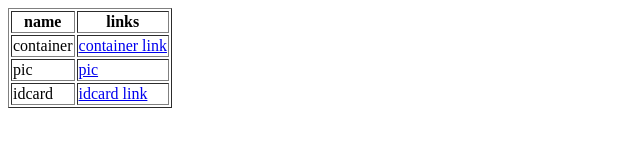
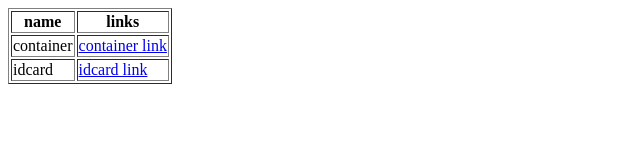
Before and after one commit to saiviketan/css-day-3, a plain HTML site: page index.html in a window 1280 px wide. Shown: the whole page, without its empty margins (0-640 px from the left). Drawn offline with Linux system fonts and the light colour scheme.

Commit message:
added some files

```diff
--- a/index.html
+++ b/index.html
@@ -15,10 +15,7 @@
             <td>container</td>
             <td><a href="./container.html">container link</a></td>
         </tr>
-        <tr>
-            <td>pic</td>
-            <td><a href="./sai.jpg">pic</a></td>
-        </tr>
+
         <tr>
             <td>idcard</td>
             <td><a href="./idcard.html">idcard link</a></td>
```
Also changed, not shown: idcard.html (+1 -1 lines).
